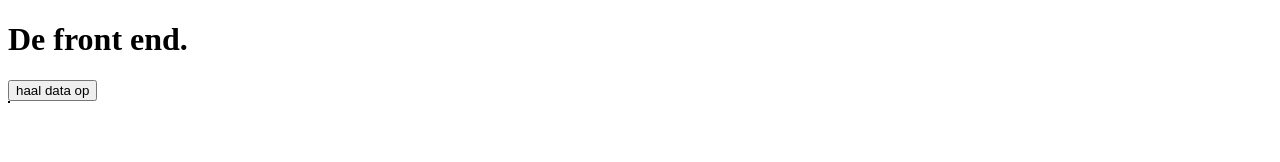
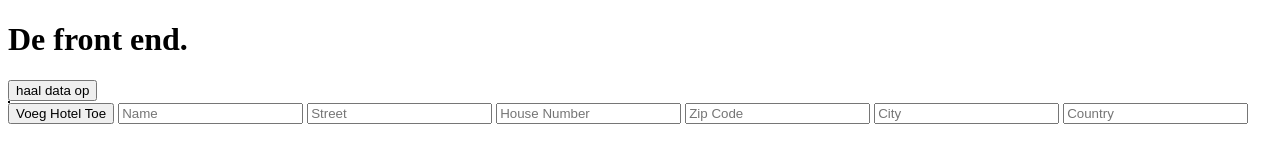
Before and after one commit to Pasteuning/HotelYCN24FE, a plain HTML site: page index.html in a window 1280 px wide. Drawn offline with Linux system fonts and the light colour scheme.

Commit message:
Fe naar BE sturen

```diff
--- a/index.html
+++ b/index.html
@@ -12,5 +12,15 @@
     <button onclick="getAllHotels()" >haal data op</button>
     <table id="hotels">
     </table>
+
+    <div id="createHotel">
+        <button id="createHotelbtn" onclick="createHotel()">Voeg Hotel Toe</button>
+        <input type="text" placeholder="Name" id="name">
+        <input type="text" placeholder="Street" id="street">
+        <input type="text" placeholder="House Number" id="houseNumber">
+        <input type="text" placeholder="Zip Code" id="zipCode">
+        <input type="text" placeholder="City" id="city">
+        <input type="text" placeholder="Country" id="country">
+    </div>
 </body>
 </html>
--- a/script.js
+++ b/script.js
@@ -8,6 +8,7 @@ function getAllHotels(){
             hotelhtml+=`
             <tr>
                 <td>${hotels[i].id}</td>
+                <td>${hotels[i].name}</td>
                  <td>${hotels[i].street}</td>
                  <td>${hotels[i].houseNumber}</td>
                  <td>${hotels[i].zipCode}</td>
@@ -21,3 +22,26 @@ function getAllHotels(){
     })
 
 }
+
+function createHotel(){
+    let hotel =  {
+        "street": document.getElementById("street").value,
+        "houseNumber": document.getElementById("houseNumber").value,
+        "zipCode": document.getElementById("zipCode").value,
+        "city": document.getElementById("city").value,
+        "country": document.getElementById("country").value,
+        "name": document.getElementById("name").value
+    }
+    fetch("http://127.0.0.1:8080/hotel", {
+      method: "POST", // or 'PUT'
+      headers: {
+        "Content-Type": "application/json",
+      },
+      body: JSON.stringify(hotel),
+    })
+    //.then(res => res.json())
+    // .then(antwoord =>{
+    //     alert("het is gelukt")
+    //      })
+
+}
```
